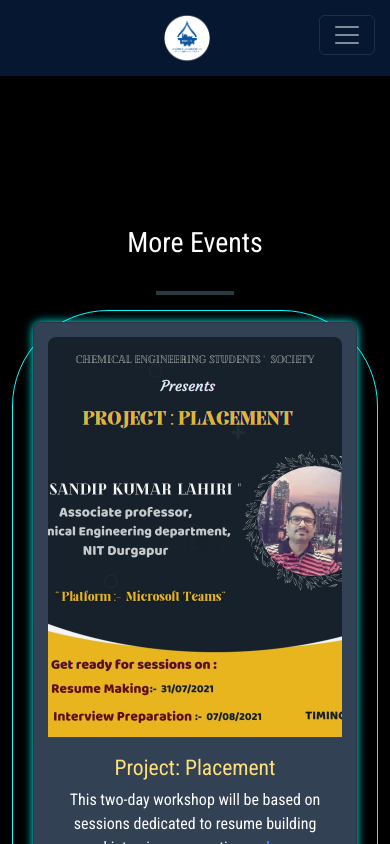
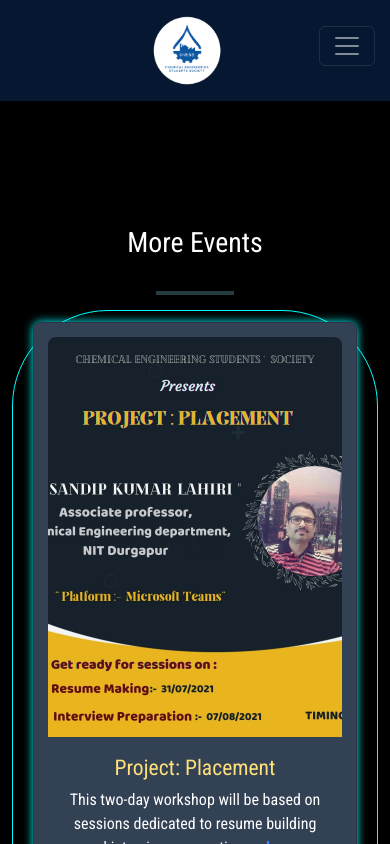
Before and after one commit to Subhanu06/chess-website, a React (Create React App) app: page /more in a window 390 px wide. Shown: the top 844 px of the page. Built offline with nearby package versions, Linux system fonts and the light colour scheme.

Commit message:
Final navbar mobile optimization with improved hamburger alignment

```diff
--- a/src/Components/navbar.css
+++ b/src/Components/navbar.css
@@ -31,47 +31,58 @@
 .navbar-nav .nav-item{
     margin: 0;
 }
-@media (max-width: 992px){
-  /* Centers the logo */
-  .navbar-brand{
+@media (max-width: 992px) {
+  /* 1. Centers the logo in the middle of the navbar */
+  .navbar-brand {
     width: 100%;
     display: flex;
     justify-content: center;
+    margin-right: 0; /* Overrides default Bootstrap margin */
   }
 
-  /* Locks the hamburger menu in place */
-  .navbar-toggler{
-    position: absolute;
-    right: 15px;
-    top: 15px; /* <-- ADD THIS: Adjust the pixel value slightly if it doesn't align perfectly with your logo's center */
-  }
-
-  .logo{
-    height: 50px;
+  /* 2. Sizes the logo for mobile */
+  .logo {
+    height: 75px;
     width: auto;
   }
 
-  /* Centers the dropdown items on mobile */
+ .navbar-toggler {
+    position: absolute;
+    right: 15px;
+    top: 26px; /* Increased from 15px to align with the 75px logo */
+    z-index: 99;
+  }
+  /* 4. Centers the expanded menu container */
   .navbar-collapse {
     text-align: center;
+    width: 100%;
   }
 
+  /* 5. Stacks and centers the individual nav items */
   .navbar-nav {
     display: flex;
     flex-direction: column;
-    align-items: center; /* Centers the flex items horizontally */
+    align-items: center;
     width: 100%;
+    padding-top: 15px; /* Adds a little space below the navbar */
   }
 
   .navbar-nav .nav-item {
     width: 100%;
-    margin-bottom: 5px; /* Adds a little breathing room between mobile links */
+    margin: 5px 0; /* Adds breathing room between links */
   }
 
-  /* Ensures your custom dropdown buttons center their text */
+  /* 6. Ensures the custom dropdown toggle buttons are centered */
   .nav-item.dropdown > button {
     width: 100%;
     text-align: center;
+  }
+
+  /* 7. Centers the links inside the dropdown menus (Preview/Events) */
+  .dropdown-menu {
+    text-align: center;
+    border: none; /* Optional: makes mobile dropdowns look cleaner */
+    background: transparent; /* Optional: blends it into the main menu */
   }
 }
 @media screen and (max-width:1000px) {
```
